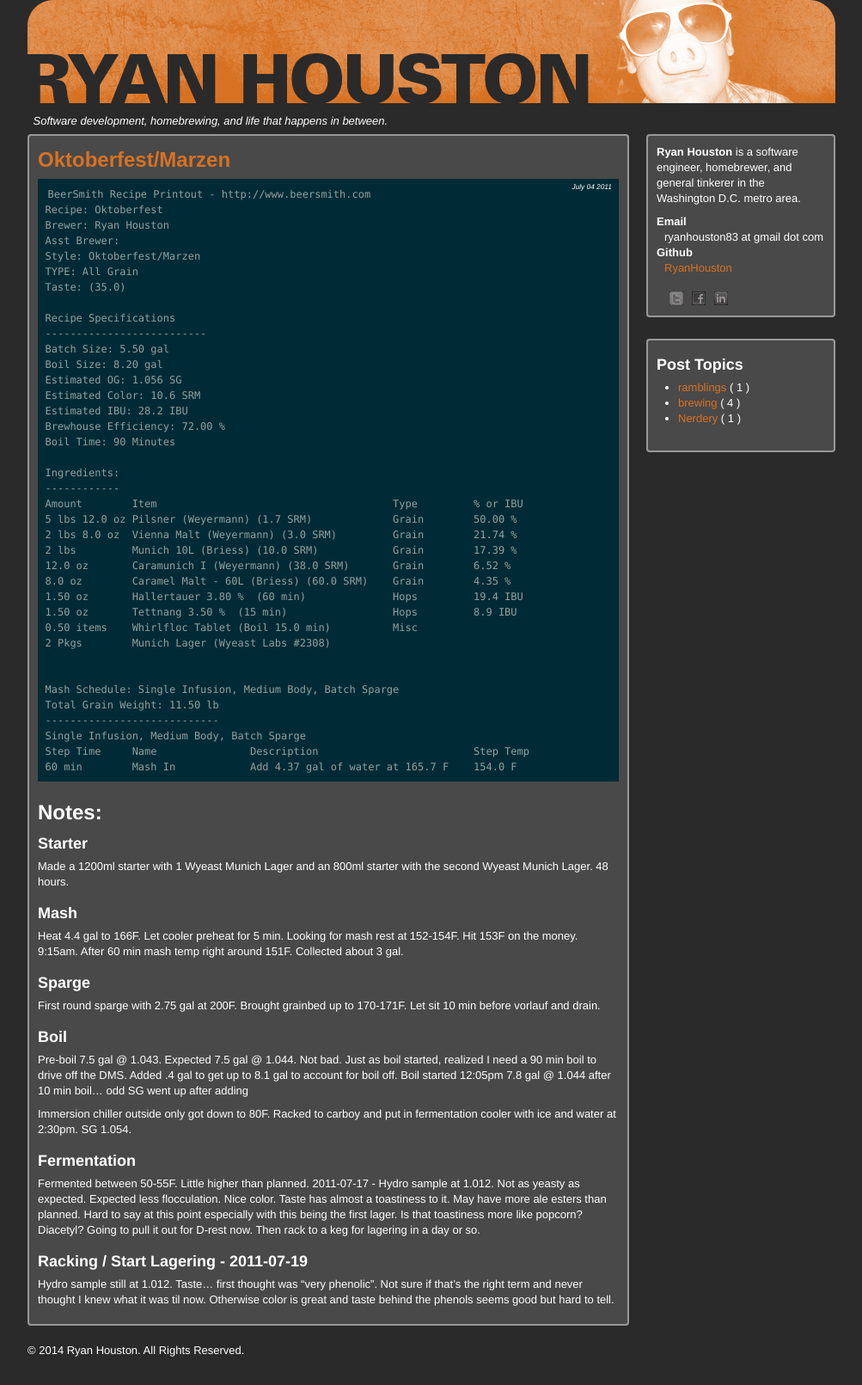
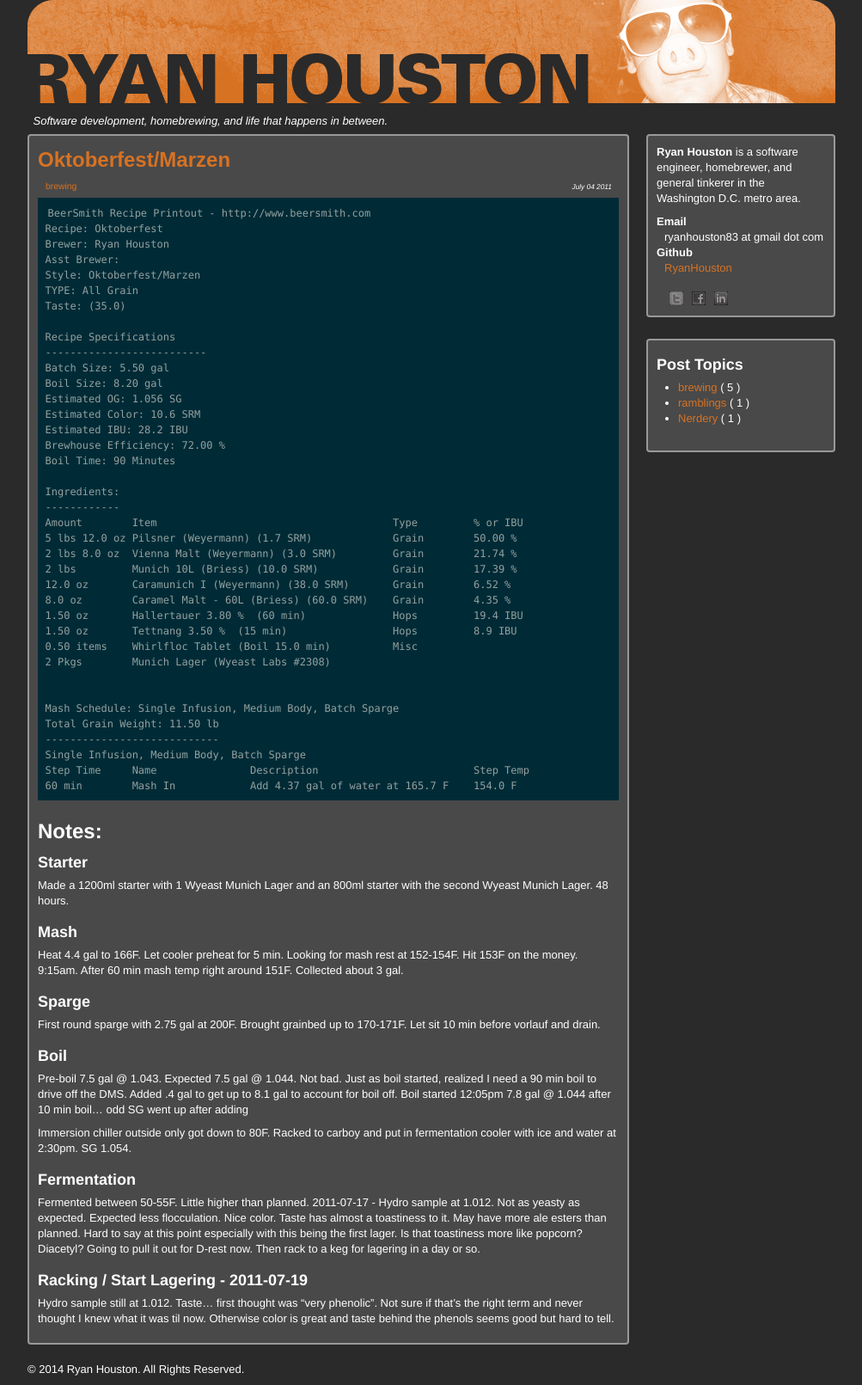
Before and after one commit to ryanhouston/ryanjhouston.com, a Jekyll site: the page built from _posts/brewing/2011-07-04-Oktoberfest.markdown, in a window 1280 px wide. Shown: the whole page at 86% size, without its empty margins (138-1141 px from the left). Built offline with Jekyll 4.4.1, drawn with Linux system fonts in a browser that asks for light colours; before the commit the page ends 1589 px from its top, so only the background shows below that.

Commit message:
Fix category on brewing post

```diff
--- a/_posts/brewing/2011-07-04-Oktoberfest.markdown
+++ b/_posts/brewing/2011-07-04-Oktoberfest.markdown
@@ -1,7 +1,7 @@
 ---
 title: Oktoberfest/Marzen
 layout: post
-tags: [oktoberfest, marzen, lager, homebrewing]
+category: brewing
 disqus-id: 2011-07-04-Oktoberfest
 ---
     BeerSmith Recipe Printout - http://www.beersmith.com
```
